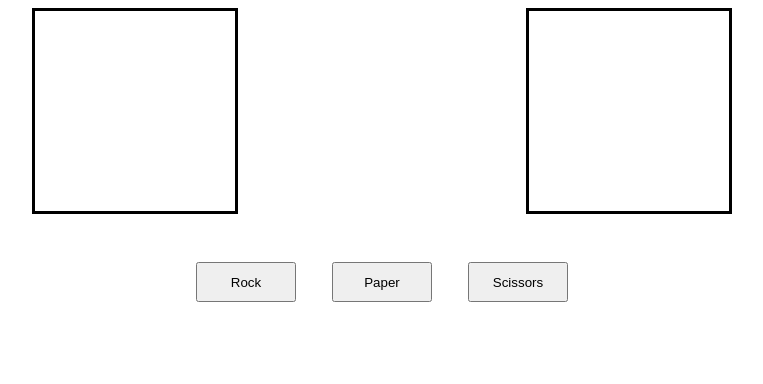
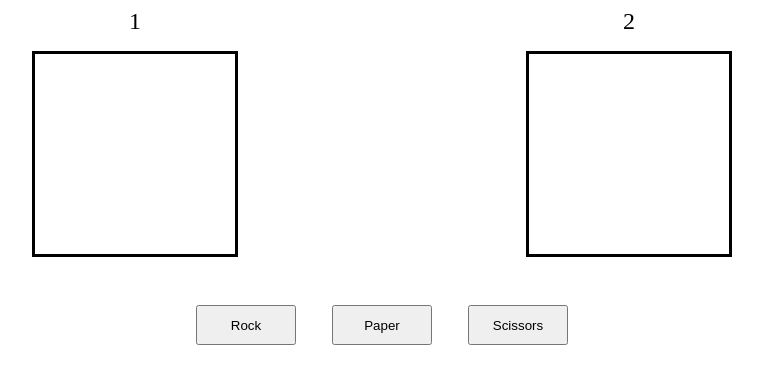
Before and after one commit to noah-alayon/rock-paper-scissors, a plain HTML site: page index.html in a window 1280 px wide. Shown: the whole page, without its empty margins (258-1021 px from the left). Drawn offline with Linux system fonts and the light colour scheme.

Commit message:
Add scoreboard above choice-card
There is a div, score-board, that will contain
an image of the rps choice for each player,
and their score above

```diff
--- a/index.html
+++ b/index.html
@@ -9,9 +9,15 @@
 <body>
     <div class="rps-container">
         <div class="result-container">
-            <div class="choice-card" id="human-choice"></div>
+            <div class="score-card">
+                <div class="score" id="human-score">1</div>
+                <div class="choice-card" id="human-choice"></div>
+            </div>
             <div class="rps-message"></div>
-            <div class="choice-card" id="computer-choice"></div>
+            <div class="score-card">
+                <div class="score" id="computer-score">2</div>
+                <div class="choice-card" id="computer-choice"></div>
+            </div>
         </div>
         <div class="choices">
             <button class="choice-btn" id="rock">Rock</button>
--- a/styles.css
+++ b/styles.css
@@ -14,6 +14,17 @@
     gap: 16px;
 }
 
+.score-card {
+    display: flex;
+    flex-direction: column;
+    align-items: center;
+}
+
+.score {
+    margin-bottom: 16px;
+    font-size: 24px;
+}
+
 .choice-card {
     border: solid;
     width: 200px;
```
